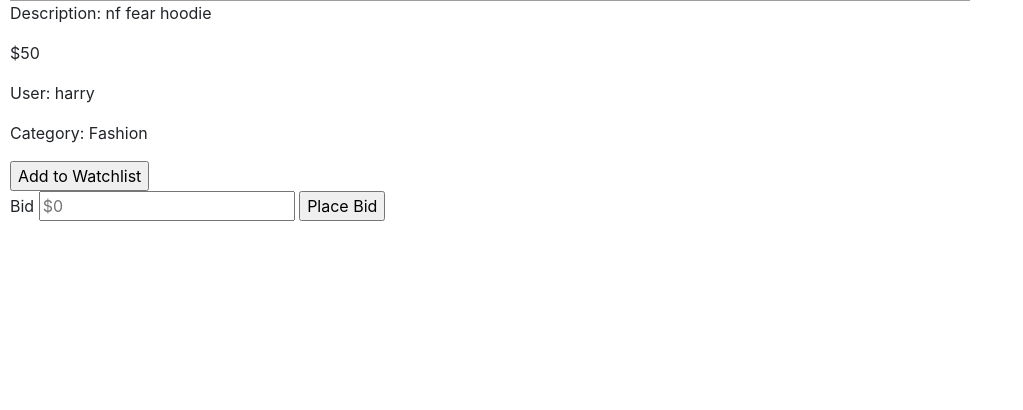
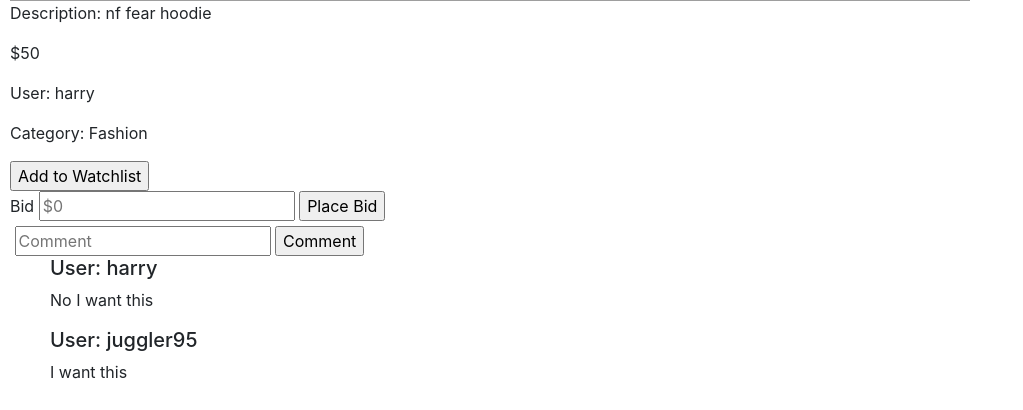
Before and after one commit to Juggler95/cs50w, a Django app: a page that uses projects/commerce/auctions/templates/auctions/listing.html in a window 1280 px wide. Shown: the part 928-1338 px from the top of the page, without its empty margins (0-1023 px from the left). Before the commit the page ends 1149 px from the top, so only its background shows below. Run offline with Django 3.2, Linux system fonts and the light colour scheme; data comes from the database, SQL or seed files in the repository; both versions use the stored data as it was after the commit; some libraries are stand-ins or nearby versions; grey boxes are pictures that could not be loaded.

Commit message:
Added comments funtion to commerece project

```diff
--- a/projects/commerce/auctions/admin.py
+++ b/projects/commerce/auctions/admin.py
@@ -1,8 +1,9 @@
 from django.contrib import admin
 
-from .models import Listing, User, WatchList, Bid
+from .models import Bid, Comment, Listing, User, WatchList
 # Register your models here.
 admin.site.register(Bid)
+admin.site.register(Comment)
 admin.site.register(Listing)
 admin.site.register(User)
 admin.site.register(WatchList)
--- a/projects/commerce/auctions/models.py
+++ b/projects/commerce/auctions/models.py
@@ -45,4 +45,6 @@
         return f"User:{self.user}, listings:{self.listings}"
 
 class Comment(models.Model):
-    pass
+    user = models.ForeignKey(User, on_delete=models.CASCADE, null=True)
+    listing = models.ForeignKey(Listing, on_delete=models.CASCADE, related_name="listing_comments", null=True)
+    body = models.TextField(blank=False)
--- a/projects/commerce/auctions/templates/auctions/listing.html
+++ b/projects/commerce/auctions/templates/auctions/listing.html
@@ -31,6 +31,8 @@
     {% if topBidUser %}
         <p>you currently have the top bid</p>
     {% else %}
+
+        <!-- Bidding -->
         <form action="{% url 'bid'  %}" method="POST">
             {% csrf_token %}
             <label for="bid">Bid</label>
@@ -40,4 +42,23 @@
         </form>
     {% endif %}
     {% endif %}
+   <!-- Comments  -->
+    <form action="{% url 'comment' %}" method="POST">
+        {% csrf_token %}
+        <label for="body"></label>
+        <input type="hidden" name="listing_id" value="{{listing.id}}">
+        <input type="textarea" name="body" placeholder="Comment">
+        <input type="submit" value="Comment">
+    </form>
+
+    <ul>
+        {% if comments != None %}
+            {% for c in comments %}
+                <div>
+                    <h5>User: {{c.user}}</h5>
+                    <p>{{c.body}}</p>
+                </div>
+            {% endfor %}
+        {% endif %}
+    </ul>
 {% endblock %}
--- a/projects/commerce/auctions/urls.py
+++ b/projects/commerce/auctions/urls.py
@@ -14,5 +14,6 @@
     path("categories", views.categories, name="categories"),
     path("category/<str:title>", views.category_view, name="category"),
     path("bid", views.bid, name="bid"),
-    path("invalidBidAmount/<str:title>", views.invalid_bid_amount, name="invalid_bid_amount")
+    path("invalidBidAmount/<str:title>", views.invalid_bid_amount, name="invalid_bid_amount"),
+    path("comment", views.comment, name="comment")
 ]
--- a/projects/commerce/auctions/views.py
+++ b/projects/commerce/auctions/views.py
@@ -7,7 +7,7 @@
 from django import forms
 from django.forms import ModelForm
 
-from .models import User, Listing, CATEGORIES, WatchList, Bid
+from .models import User, Listing, CATEGORIES, WatchList, Bid, Comment
 
 
 class ListingForm(forms.ModelForm):
@@ -111,18 +111,23 @@
     try:
         bid = Bid.objects.get(user = request.user, listing = listing)
         topBidUser = True
-        print("true")
     except:
         topBidUser = False
-        print("false")
 
+
+    try:
+        comments = list(Comment.objects.filter(listing = listing))
+        comments.reverse()
+    except:
+        comments = None
 
     return render(request, "auctions/listing.html", {
         "listing": listing,
         "user": request.user,
         "category": category.title(),
         "watchlist_titles": watchlist_titles,
-        "topBidUser": topBidUser
+        "topBidUser": topBidUser,
+        "comments": comments
     })
 
 def categories(request):
@@ -175,11 +180,12 @@
 
         if bid_amount > listing.value:
             bid = Bid.objects.create(user=request.user, listing=listing, current_bid=bid_amount)
-            listing.value = bid_amount
+            listing.value = bid.current_bid
             listing.save()
             return render(request, "auctions/listing.html", {
                 "listing": listing,
-                "message": "Updated Bid"
+                "message": "Updated Bid",
+                "topBidUser": True
             })
         else:
             return redirect("invalid_bid_amount", title=listing.title)
@@ -188,3 +194,12 @@
     return render(request, "auctions/invalid_bid_amount.html", {
         "title": title,
     })
+
+def comment(request):
+    if request.method == "POST":
+        listing_id = request.POST["listing_id"]
+        listing = Listing.objects.get(id=listing_id)
+        body = request.POST["body"]
+
+        comment = Comment.objects.create(user=request.user, listing=listing, body=body)
+        return redirect("view_listing", title=listing.title)
--- a/projects/commerce/commerce/settings.py
+++ b/projects/commerce/commerce/settings.py
@@ -83,6 +83,8 @@
 
 AUTH_USER_MODEL = 'auctions.User'
 
+DEFAULT_AUTO_FIELD='django.db.models.AutoField'
+
 # Password validation
 # https://docs.djangoproject.com/en/3.0/ref/settings/#auth-password-validators
 
```
Also changed, not shown: projects/commerce/auctions/migrations/0018_alter_bid_current_bid.py (added), projects/commerce/auctions/migrations/0019_alter_bid_current_bid.py (added), projects/commerce/auctions/migrations/0020_comment_body_comment_listing_comment_user.py (added), projects/commerce/auctions/migrations/0021_alter_comment_body.py (added), projects/commerce/db.sqlite3.
